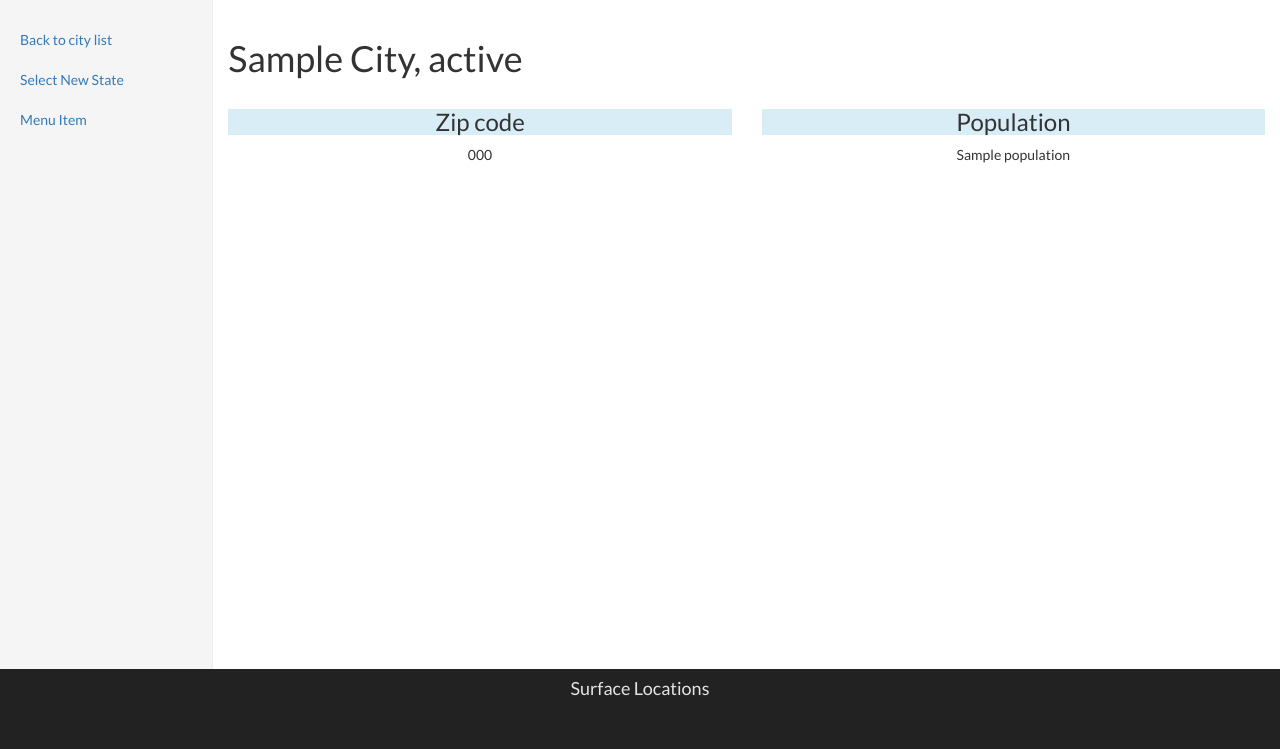
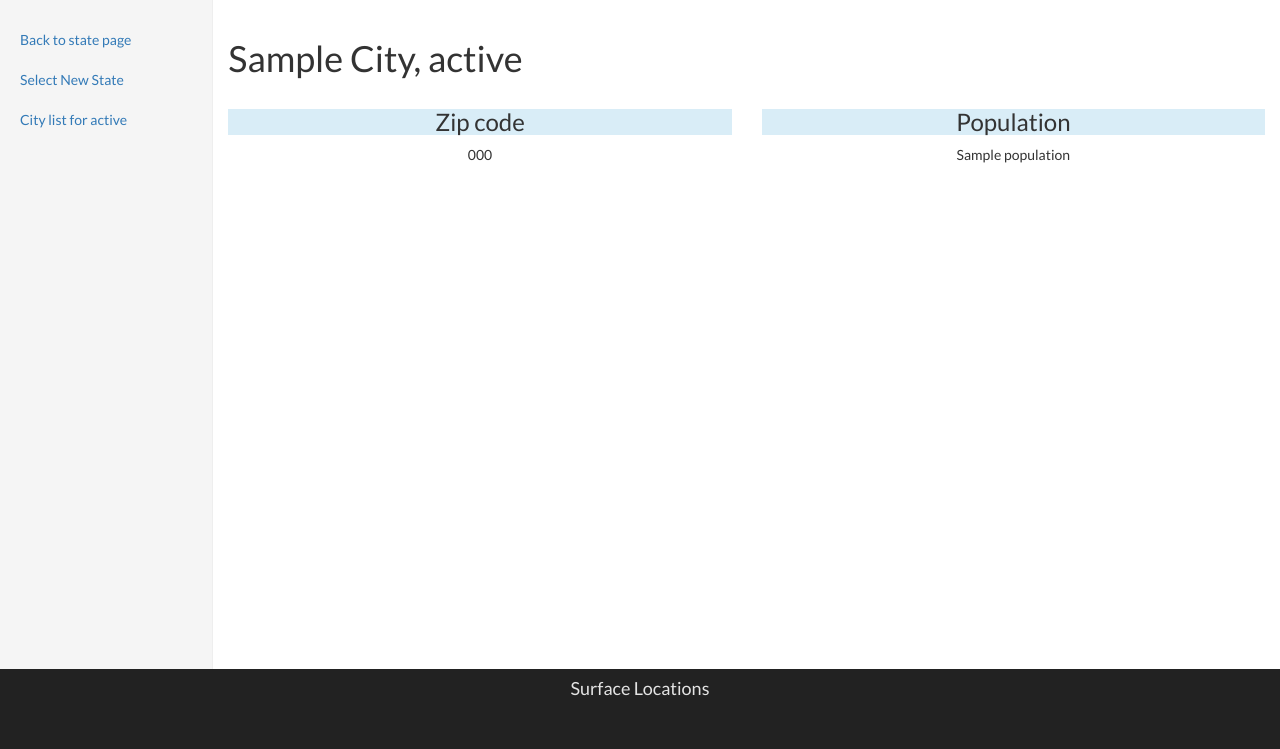
Before and after one commit to mikebarkas/surface-locations, a Django app: template templates/location/city_detail.html in a window 1280 px wide. Shown: the part 51-800 px from the top of the page. Run offline with Django 3.2, Linux system fonts and the light colour scheme; the template is opened without the code that fills it: most values are stand-ins (such as "Sample title", 1, 10 or a date in 2020); some libraries are stand-ins or nearby versions.

Commit message:
Issue-105: Sidebar link for city list page.

```diff
--- a/templates/location/city_detail.html
+++ b/templates/location/city_detail.html
@@ -8,9 +8,9 @@
   <div class="col-sm-3 col-md-2 sidebar">
 
     <ul class="nav nav-sidebar">
-      <li><a href="{% url 'city-list' state=state|lower %}">Back to city list</a></li>
+      <li><a href="#">Back to state page</a></li>
       <li><a href="{% url 'state-select' %}">Select New State</a></li>
-      <li><a href="#">Menu Item</a></li>
+      <li><a href="{% url 'city-list' state=state|lower %}">City list for {{ state }}</a></li>
     </ul>
 
   </div>
```
